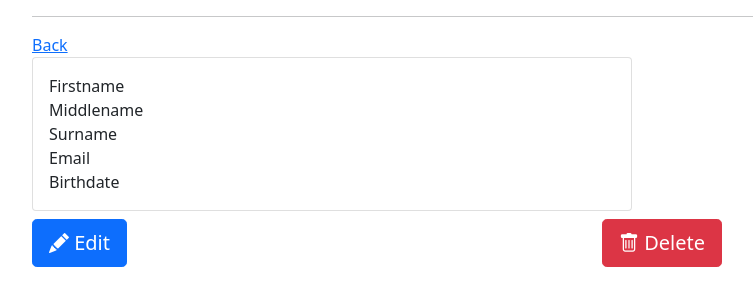
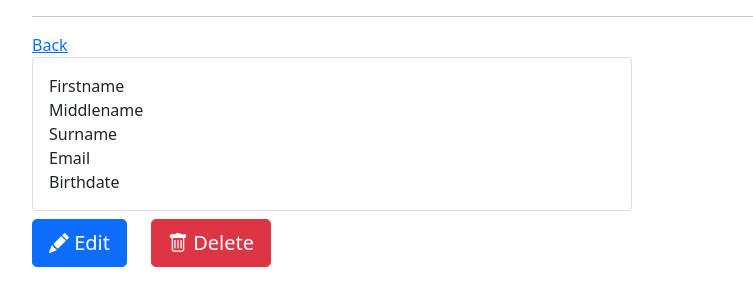
Before and after one commit to avoevodin/brigadier, a Django app: template brigadier/employees/templates/employee_detail.html in a window 1280 px wide. Shown: the part 56-362 px from the top of the page, without its empty margins (50-803 px from the left). Run offline with Django 3.2, Linux system fonts and the light colour scheme; the template is opened without the code that fills it, so the values that code supplies are empty; some libraries are stand-ins or nearby versions.

Commit message:
* updated edit and delete buttons in detail views of employee, projects and tasks with row and col elements #2

```diff
--- a/brigadier/employees/templates/employee_detail.html
+++ b/brigadier/employees/templates/employee_detail.html
@@ -50,14 +50,14 @@
             </div>
         </div>
     </div>
-    <div class="row mt-2" >
-        <div class="col">
+    <div class="row mt-2">
+        <div class="col-auto">
             <a class="btn btn-primary btn-lg" href="{% url "employees:edit" employee.id %}">
                 <i class="bi bi-pencil-fill"></i>
                 {% translate "Edit" %}
             </a>
         </div>
-        <div class="col">
+        <div class="col-auto">
             <a class="btn btn-danger btn-lg" href="{% url "employees:delete" employee.id %}">
                 <i class="bi bi-trash"></i>
                 {% translate "Delete" %}
--- a/brigadier/projects/templates/project_detail.html
+++ b/brigadier/projects/templates/project_detail.html
@@ -57,12 +57,18 @@
             </div>
         </div>
     </div>
+    <div class="row mt-2">
+        <div class="col-auto">
             <a class="btn btn-primary btn-lg" href="{% url "projects:edit" project.id %}">
                 <i class="bi bi-pencil-fill"></i>
                 {% translate "Edit" %}
             </a>
+        </div>
+        <div class="col-auto">
             <a class="btn btn-danger btn-lg" href="{% url "projects:delete" project.id %}">
                 <i class="bi bi-trash"></i>
                 {% translate "Delete" %}
             </a>
+        </div>
+    </div>
 {% endblock %}
--- a/brigadier/projects/templates/task_detail.html
+++ b/brigadier/projects/templates/task_detail.html
@@ -70,12 +70,18 @@
             </div>
         </div>
     </div>
+    <div class="row mt-2">
+        <div class="col-auto">
             <a class="btn btn-primary btn-lg" href="{% url "projects:task_edit" task.id %}">
                 <i class="bi bi-pencil-fill"></i>
                 {% translate "Edit" %}
             </a>
+        </div>
+        <div class="col-auto">
             <a class="btn btn-danger btn-lg" href="{% url "projects:task_delete" task.id %}">
                 <i class="bi bi-trash"></i>
                 {% translate "Delete" %}
             </a>
+        </div>
+    </div>
 {% endblock %}
```
Lines whose indentation alone changed are shown as unchanged.
